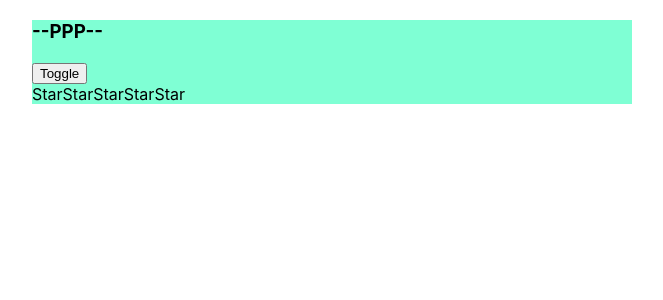
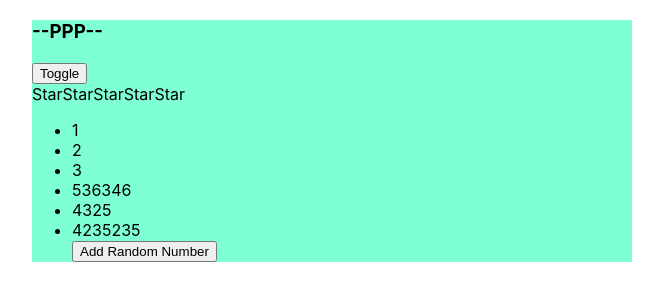
Before and after one commit to KombinatorVit/TempReactLearn, a React (Create React App) app: page / in a window 1280 px wide. Shown: the top 300 px of the page, without its empty margins (308-971 px from the left). Built offline with nearby package versions, Linux system fonts and the light colour scheme.

Commit message:
RandomNumber

```diff
--- a/src/App.tsx
+++ b/src/App.tsx
@@ -7,6 +7,7 @@ import {UncontrolledRating} from './components/Rating/UncontrolledRating';
 import UncontrolledAccordion from './components/Accordion/UncontrolledAccordion';
 import {UncontrilledOnOff} from './components/OnOff/UncontrolledOnOff';
 import Accordion from './components/Accordion/Accordion';
+import RandomNumber from './components/RandomNumber/RundomNumber';
 
 function App() {
 
@@ -34,6 +35,7 @@ function App() {
             {/*<OnOff on={false} />*/}
             {/*<Accordion collapsed={true}/>*/}
             {/*<Accordion collapsed={false}/>*/}
+            <RandomNumber />
 
         </div>
     );
--- /dev/null
+++ b/src/components/RandomNumber/RundomNumber.tsx
@@ -0,0 +1,22 @@
+import React, {useState} from 'react';
+
+
+
+function RandomNumber() {
+    const[numbers, setNumbers] = useState([1, 2, 3, 536346, 4325, 4235235])
+    const addRandomNumber = () => {
+        let newNumber = Math.round(Math.random() * 100)
+
+        setNumbers([...numbers, newNumber])
+    }
+    return (
+        <div>
+            <ul>
+            {numbers.map((n:number, index)=> <li key={index}>{n}  </li>)}
+                    <button onClick={addRandomNumber}> Add Random Number</button>
+            </ul>
+        </div>
+    );
+}
+
+export default RandomNumber;
```
